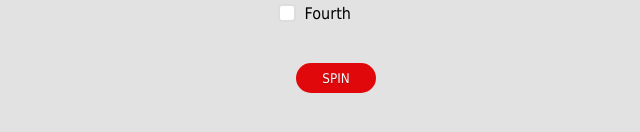
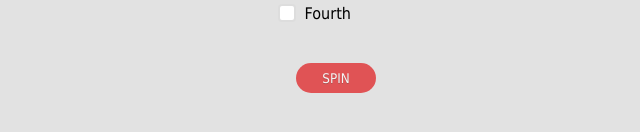
Before and after one commit to zichzhang/Chrome-Extension-MCQ-Selector, a React (Create React App) app: page / in a window 1280 px wide. Shown: the part 346-478 px from the top of the page, without its empty margins (79-719 px from the left). Built offline with nearby package versions, Linux system fonts and the light colour scheme.

Commit message:
added style for button when disabled

```diff
--- a/src/App.css
+++ b/src/App.css
@@ -124,8 +124,13 @@ button.spin-button {
   text-align:center;
 }
 
-button.spin-button:hover{
+button.spin-button:hover {
   border-color: rgba(255,255,255,1);
+}
+
+button.spin-button:disabled {
+  opacity: 0.65;
+  cursor: not-allowed;
 }
 
 div.forms-container {
```
